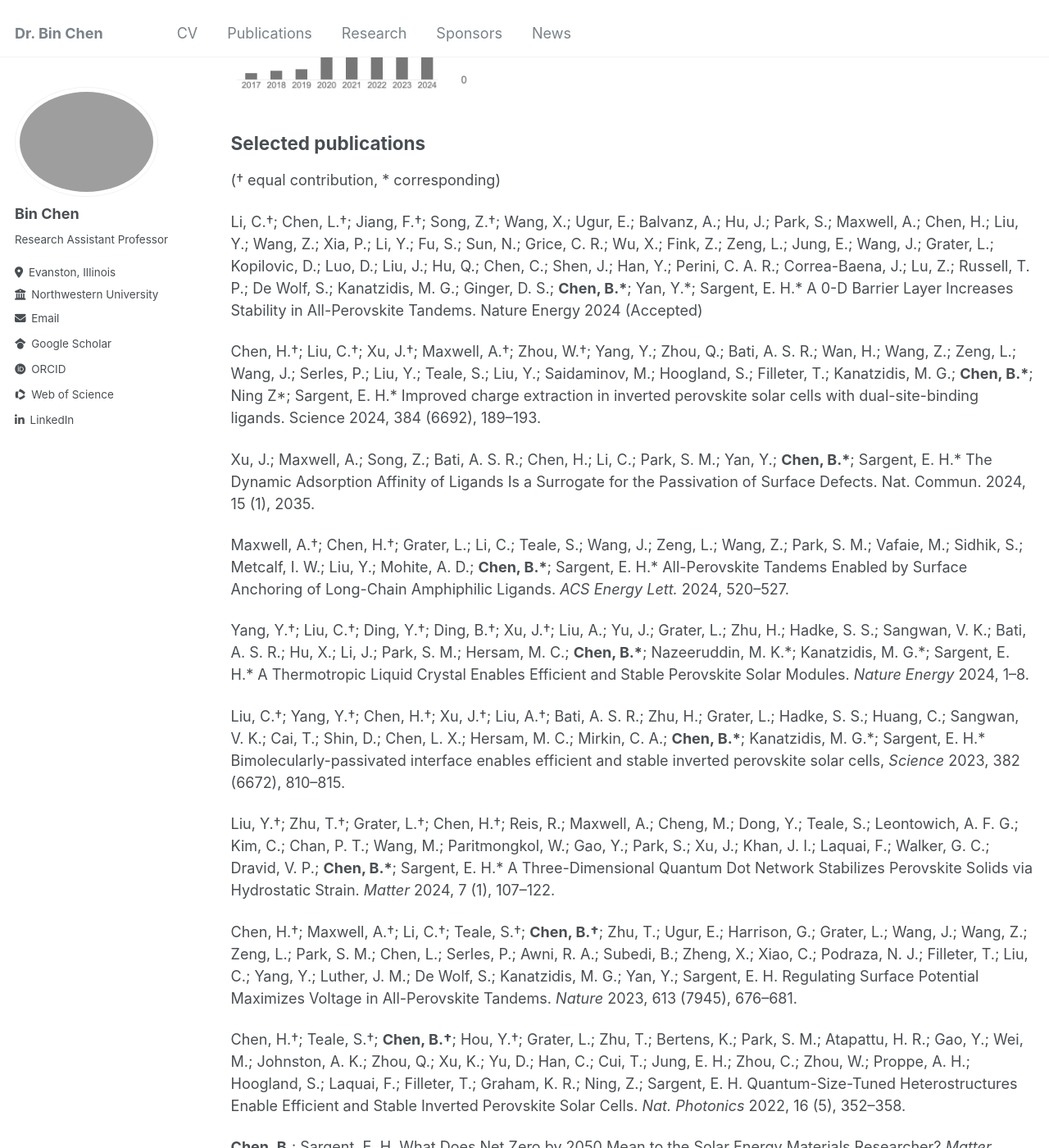
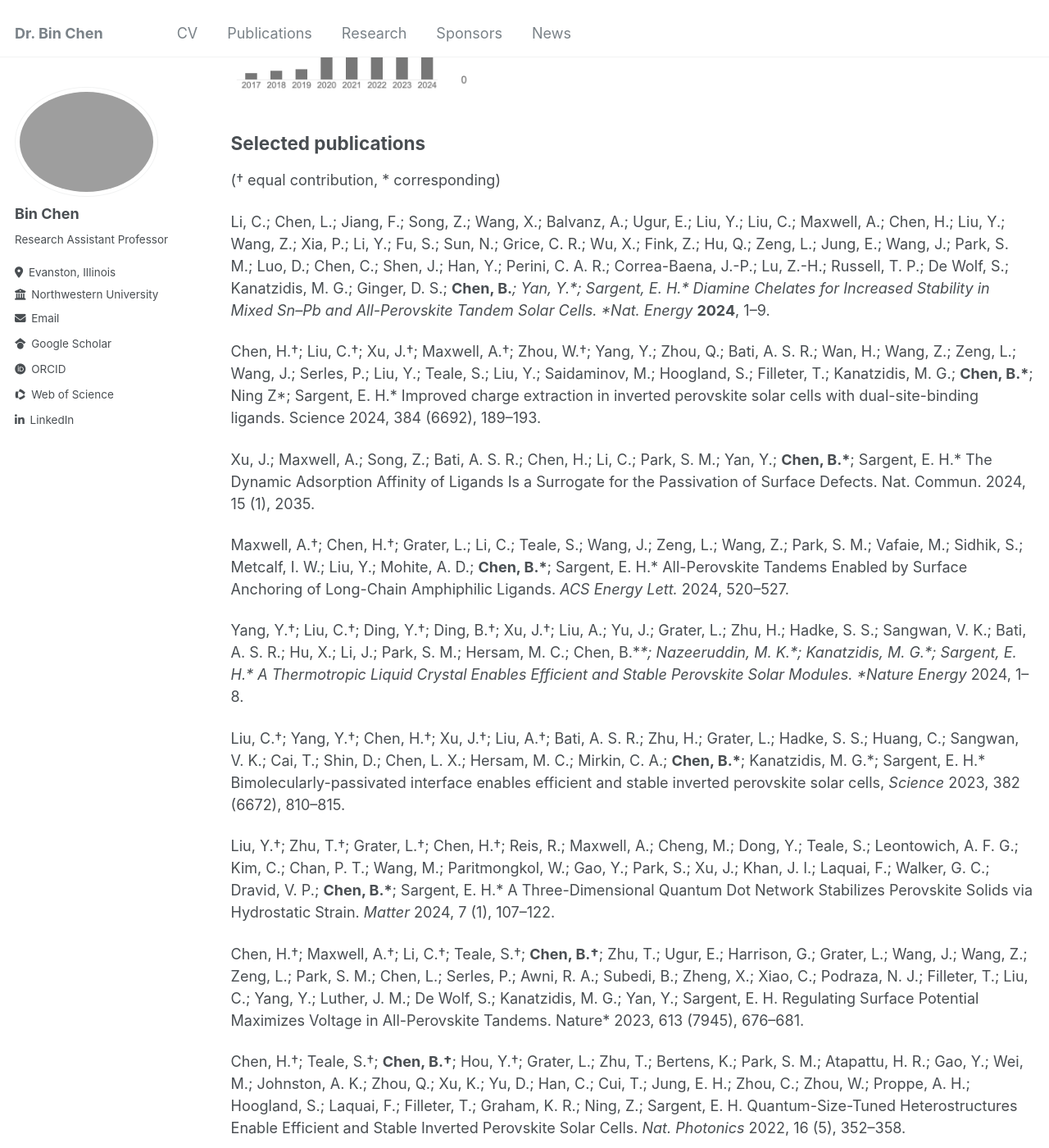
Before and after one commit to chenbinzero/chenbinzero.github.io, a Jekyll site: the page built from _pages/publications.md, in a window 1280 px wide and 1400 px high, scrolled down 422 px. Shown: the whole window at 82% size. Built offline with Jekyll 4.4.1, drawn with Linux system fonts in a browser that asks for light colours; some web fonts are replaced; some of the changed text lies outside the part shown.

Commit message:
updated publications

```diff
--- a/_pages/publications.md
+++ b/_pages/publications.md
@@ -18,95 +18,37 @@
 ## Selected publications
 († equal contribution, * corresponding)
 
-Li, C.†; Chen, L.†; Jiang, F.†; Song, Z.†; Wang, X.; Ugur, E.; Balvanz,
-A.; Hu, J.; Park, S.; Maxwell, A.; Chen, H.; Liu, Y.; Wang, Z.; Xia, P.;
-Li, Y.; Fu, S.; Sun, N.; Grice, C. R.; Wu, X.; Fink, Z.; Zeng, L.; Jung,
-E.; Wang, J.; Grater, L.; Kopilovic, D.; Luo, D.; Liu, J.; Hu, Q.; Chen,
-C.; Shen, J.; Han, Y.; Perini, C. A. R.; Correa-Baena, J.; Lu, Z.;
-Russell, T. P.; De Wolf, S.; Kanatzidis, M. G.; Ginger, D. S.; **Chen,
-B.\***; Yan, Y.\*; Sargent, E. H.\* A 0-D Barrier Layer Increases
-Stability in All-Perovskite Tandems. Nature Energy 2024 (Accepted)
+Li, C.; Chen, L.; Jiang, F.; Song, Z.; Wang, X.; Balvanz, A.; Ugur, E.; Liu, Y.; Liu, C.; Maxwell, A.; Chen, H.; Liu, Y.; Wang, Z.; Xia, P.; Li, Y.; Fu, S.; Sun, N.; Grice, C. R.; Wu, X.; Fink, Z.; Hu, Q.; Zeng, L.; Jung, E.; Wang, J.; Park, S. M.; Luo, D.; Chen, C.; Shen, J.; Han, Y.; Perini, C. A. R.; Correa-Baena, J.-P.; Lu, Z.-H.; Russell, T. P.; De Wolf, S.; Kanatzidis, M. G.; Ginger, D. S.; **Chen, B.***; Yan, Y.\*; Sargent, E. H.\* Diamine Chelates for Increased Stability in Mixed Sn–Pb and All-Perovskite Tandem Solar Cells. *Nat. Energy* **2024**, 1–9.
 
-Chen, H.†; Liu, C.†; Xu, J.†; Maxwell, A.†; Zhou, W.†; Yang, Y.; Zhou,
-Q.; Bati, A. S. R.; Wan, H.; Wang, Z.; Zeng, L.; Wang, J.; Serles, P.;
-Liu, Y.; Teale, S.; Liu, Y.; Saidaminov, M.; Hoogland, S.; Filleter, T.;
-Kanatzidis, M. G.; **Chen, B.\***; Ning Z\*; Sargent, E. H.\* Improved
+Chen, H.†; Liu, C.†; Xu, J.†; Maxwell, A.†; Zhou, W.†; Yang, Y.; Zhou, Q.; Bati, A. S. R.; Wan, H.; Wang, Z.; Zeng, L.; Wang, J.; Serles, P.; Liu, Y.; Teale, S.; Liu, Y.; Saidaminov, M.; Hoogland, S.; Filleter, T.; Kanatzidis, M. G.; **Chen, B.\***; Ning Z\*; Sargent, E. H.\* Improved
 charge extraction in inverted perovskite solar cells with
 dual-site-binding ligands. Science 2024, 384 (6692), 189--193.
 
-Xu, J.; Maxwell, A.; Song, Z.; Bati, A. S. R.; Chen, H.; Li, C.; Park,
-S. M.; Yan, Y.; **Chen, B.\***; Sargent, E. H.\* The Dynamic Adsorption
-Affinity of Ligands Is a Surrogate for the Passivation of Surface
-Defects. Nat. Commun. 2024, 15 (1), 2035.
+Xu, J.; Maxwell, A.; Song, Z.; Bati, A. S. R.; Chen, H.; Li, C.; Park, S. M.; Yan, Y.; **Chen, B.\***; Sargent, E. H.\* The Dynamic Adsorption Affinity of Ligands Is a Surrogate for the Passivation of Surface Defects. Nat. Commun. 2024, 15 (1), 2035.
 
-Maxwell, A.†; Chen, H.†; Grater, L.; Li, C.; Teale, S.; Wang, J.; Zeng,
-L.; Wang, Z.; Park, S. M.; Vafaie, M.; Sidhik, S.; Metcalf, I. W.; Liu,
-Y.; Mohite, A. D.; **Chen, B.\***; Sargent, E. H.\* All-Perovskite
-Tandems Enabled by Surface Anchoring of Long-Chain Amphiphilic Ligands.
+Maxwell, A.†; Chen, H.†; Grater, L.; Li, C.; Teale, S.; Wang, J.; Zeng, L.; Wang, Z.; Park, S. M.; Vafaie, M.; Sidhik, S.; Metcalf, I. W.; Liu, Y.; Mohite, A. D.; **Chen, B.\***; Sargent, E. H.\* All-Perovskite Tandems Enabled by Surface Anchoring of Long-Chain Amphiphilic Ligands.
 *ACS Energy Lett.* 2024, 520--527.
 
-Yang, Y.†; Liu, C.†; Ding, Y.†; Ding, B.†; Xu, J.†; Liu, A.; Yu, J.;
-Grater, L.; Zhu, H.; Hadke, S. S.; Sangwan, V. K.; Bati, A. S. R.; Hu,
-X.; Li, J.; Park, S. M.; Hersam, M. C.; **Chen, B.\***; Nazeeruddin, M.
-K.\*; Kanatzidis, M. G.\*; Sargent, E. H.\* A Thermotropic Liquid
-Crystal Enables Efficient and Stable Perovskite Solar Modules. *Nature
-Energy* 2024, 1--8.
+Yang, Y.†; Liu, C.†; Ding, Y.†; Ding, B.†; Xu, J.†; Liu, A.; Yu, J.; Grater, L.; Zhu, H.; Hadke, S. S.; Sangwan, V. K.; Bati, A. S. R.; Hu, X.; Li, J.; Park, S. M.; Hersam, M. C.; Chen, B.\***; Nazeeruddin, M. K.\*; Kanatzidis, M. G.\*; Sargent, E. H.\* A Thermotropic Liquid Crystal Enables Efficient and Stable Perovskite Solar Modules. *Nature Energy* 2024, 1--8.
 
-Liu, C.†; Yang, Y.†; Chen, H.†; Xu, J.†; Liu, A.†; Bati, A. S. R.; Zhu,
-H.; Grater, L.; Hadke, S. S.; Huang, C.; Sangwan, V. K.; Cai, T.; Shin,
-D.; Chen, L. X.; Hersam, M. C.; Mirkin, C. A.; **Chen, B.\***;
-Kanatzidis, M. G.\*; Sargent, E. H.\* Bimolecularly-passivated interface
-enables efficient and stable inverted perovskite solar cells, *Science*
-2023, 382 (6672), 810--815.
+Liu, C.†; Yang, Y.†; Chen, H.†; Xu, J.†; Liu, A.†; Bati, A. S. R.; Zhu, H.; Grater, L.; Hadke, S. S.; Huang, C.; Sangwan, V. K.; Cai, T.; Shin, D.; Chen, L. X.; Hersam, M. C.; Mirkin, C. A.; **Chen, B.\***; Kanatzidis, M. G.\*; Sargent, E. H.\* Bimolecularly-passivated interface enables efficient and stable inverted perovskite solar cells, *Science* 2023, 382 (6672), 810--815.
 
-Liu, Y.†; Zhu, T.†; Grater, L.†; Chen, H.†; Reis, R.; Maxwell, A.;
-Cheng, M.; Dong, Y.; Teale, S.; Leontowich, A. F. G.; Kim, C.; Chan, P.
-T.; Wang, M.; Paritmongkol, W.; Gao, Y.; Park, S.; Xu, J.; Khan, J. I.;
-Laquai, F.; Walker, G. C.; Dravid, V. P.; **Chen, B.\***; Sargent, E.
-H.\* A Three-Dimensional Quantum Dot Network Stabilizes Perovskite
+Liu, Y.†; Zhu, T.†; Grater, L.†; Chen, H.†; Reis, R.; Maxwell, A.; Cheng, M.; Dong, Y.; Teale, S.; Leontowich, A. F. G.; Kim, C.; Chan, P. T.; Wang, M.; Paritmongkol, W.; Gao, Y.; Park, S.; Xu, J.; Khan, J. I.; Laquai, F.; Walker, G. C.; Dravid, V. P.; **Chen, B.\***; Sargent, E. H.\* A Three-Dimensional Quantum Dot Network Stabilizes Perovskite
 Solids via Hydrostatic Strain. *Matter* 2024, 7 (1), 107--122.
 
-Chen, H.†; Maxwell, A.†; Li, C.†; Teale, S.†; **Chen, B.†**; Zhu, T.;
-Ugur, E.; Harrison, G.; Grater, L.; Wang, J.; Wang, Z.; Zeng, L.; Park,
-S. M.; Chen, L.; Serles, P.; Awni, R. A.; Subedi, B.; Zheng, X.; Xiao,
-C.; Podraza, N. J.; Filleter, T.; Liu, C.; Yang, Y.; Luther, J. M.; De
-Wolf, S.; Kanatzidis, M. G.; Yan, Y.; Sargent, E. H. Regulating Surface
-Potential Maximizes Voltage in All-Perovskite Tandems. *Nature* 2023,
-613 (7945), 676--681.
+Chen, H.†; Maxwell, A.†; Li, C.†; Teale, S.†; **Chen, B.†**; Zhu, T.; Ugur, E.; Harrison, G.; Grater, L.; Wang, J.; Wang, Z.; Zeng, L.; Park, S. M.; Chen, L.; Serles, P.; Awni, R. A.; Subedi, B.; Zheng, X.; Xiao, C.; Podraza, N. J.; Filleter, T.; Liu, C.; Yang, Y.; Luther, J. M.; De Wolf, S.; Kanatzidis, M. G.; Yan, Y.; Sargent, E. H. Regulating Surface Potential Maximizes Voltage in All-Perovskite Tandems. Nature* 2023, 613 (7945), 676--681.
 
-Chen, H.†; Teale, S.†; **Chen, B.†**; Hou, Y.†; Grater, L.; Zhu, T.;
-Bertens, K.; Park, S. M.; Atapattu, H. R.; Gao, Y.; Wei, M.; Johnston,
-A. K.; Zhou, Q.; Xu, K.; Yu, D.; Han, C.; Cui, T.; Jung, E. H.; Zhou,
-C.; Zhou, W.; Proppe, A. H.; Hoogland, S.; Laquai, F.; Filleter, T.;
-Graham, K. R.; Ning, Z.; Sargent, E. H. Quantum-Size-Tuned
-Heterostructures Enable Efficient and Stable Inverted Perovskite Solar
-Cells. *Nat. Photonics* 2022, 16 (5), 352--358.
+Chen, H.†; Teale, S.†; **Chen, B.†**; Hou, Y.†; Grater, L.; Zhu, T.; Bertens, K.; Park, S. M.; Atapattu, H. R.; Gao, Y.; Wei, M.; Johnston, A. K.; Zhou, Q.; Xu, K.; Yu, D.; Han, C.; Cui, T.; Jung, E. H.; Zhou, C.; Zhou, W.; Proppe, A. H.; Hoogland, S.; Laquai, F.; Filleter, T.; Graham, K. R.; Ning, Z.; Sargent, E. H. Quantum-Size-Tuned Heterostructures Enable Efficient and Stable Inverted Perovskite Solar Cells. *Nat. Photonics* 2022, 16 (5), 352--358.
 
-**Chen, B.**; Sargent, E. H. What Does Net Zero by 2050 Mean to the
-Solar Energy Materials Researcher? *Matter* 2022, 5 (5), 1322--1325.
+**Chen, B.**; Sargent, E. H. What Does Net Zero by 2050 Mean to the Solar Energy Materials Researcher? *Matter* 2022, 5 (5), 1322--1325.
 
-**Chen, B.**; Chen, H.; Hou, Y.; Xu, J.; Teale, S.; Bertens, K.; Chen,
-H.; Proppe, A.; Zhou, Q.; Yu, D.; Xu, K.; Vafaie, M.; Liu, Y.; Dong, Y.;
-Jung, E. H.; Zheng, C.; Zhu, T.; Ning, Z.; Sargent, E. H. Passivation of
-the Buried Interface via Preferential Crystallization of 2D Perovskite
-on Metal Oxide Transport Layers. *Adv. Mater.* 2021, e2103394.
+**Chen, B.**; Chen, H.; Hou, Y.; Xu, J.; Teale, S.; Bertens, K.; Chen, H.; Proppe, A.; Zhou, Q.; Yu, D.; Xu, K.; Vafaie, M.; Liu, Y.; Dong, Y.; Jung, E. H.; Zheng, C.; Zhu, T.; Ning, Z.; Sargent, E. H. Passivation of the Buried Interface via Preferential Crystallization of 2D Perovskite on Metal Oxide Transport Layers. *Adv. Mater.* 2021, e2103394.
 
-Fang, Z.†; Wang, L.†; Mu, X.†; **Chen, B.†**; Xiong, Q.; Wang, W. D.;
-Ding, J.; Gao, P.; Wu, Y.; Cao, J. Grain Boundary Engineering with
-Self-Assembled Porphyrin Supramolecules for Highly Efficient Large-Area
-Perovskite Photovoltaics. *J. Am. Chem. Soc.* 2021.
+Fang, Z.†; Wang, L.†; Mu, X.†; **Chen, B.†**; Xiong, Q.; Wang, W. D.; Ding, J.; Gao, P.; Wu, Y.; Cao, J. Grain Boundary Engineering with Self-Assembled Porphyrin Supramolecules for Highly Efficient Large-Area Perovskite Photovoltaics. *J. Am. Chem. Soc.* 2021.
 
-Jung, E. H.†; **Chen, B.†**; Bertens, K.; Vafaie, M.; Teale, S.; Proppe,
-A.; Hou, Y.; Zhu, T.; Zheng, C.; Sargent, E. H. Bifunctional Surface
-Engineering on SnO2 Reduces Energy Loss in Perovskite Solar Cells. *ACS
-Energy Lett.* 2020, 5 (9), 2796--2801.
+Jung, E. H.†; **Chen, B.†**; Bertens, K.; Vafaie, M.; Teale, S.; Proppe, A.; Hou, Y.; Zhu, T.; Zheng, C.; Sargent, E. H. Bifunctional Surface Engineering on SnO2 Reduces Energy Loss in Perovskite Solar Cells. *ACS Energy Lett.* 2020, 5 (9), 2796--2801.
 
-**Chen, B.**; Baek, S.-W.; Hou, Y.; Aydin, E.; De Bastiani, M.;
-Scheffel, B.; Proppe, A.; Huang, Z.; Wei, M.; Wang, Y.-K.; Jung, E.-H.;
-Allen, T. G.; Van Kerschaver, E.; García de Arquer, F. P.; Saidaminov,
-M. I.; Hoogland, S.; De Wolf, S.; Sargent, E. H. Enhanced Optical Path
-and Electron Diffusion Length Enable High-Efficiency Perovskite Tandems.
-*Nat. Commun.* 2020, 11 (1), 1257.
+**Chen, B.**; Baek, S.-W.; Hou, Y.; Aydin, E.; De Bastiani, M.; Scheffel, B.; Proppe, A.; Huang, Z.; Wei, M.; Wang, Y.-K.; Jung, E.-H.; Allen, T. G.; Van Kerschaver, E.; García de Arquer, F. P.; Saidaminov, M. I.; Hoogland, S.; De Wolf, S.; Sargent, E. H. Enhanced Optical Path and Electron Diffusion Length Enable High-Efficiency Perovskite Tandems. Nat. Commun.* 2020, 11 (1), 1257.
 
 Manekkathodi, A.†; **Chen, B.†**; Kim, J.; Baek, S.-W.; Scheffel, B.;
 Hou, Y.; Ouellette, O.; Saidaminov, M. I.; Voznyy, O.; Madhavan, V. E.
```
Also changed, not shown: 2 other files.
